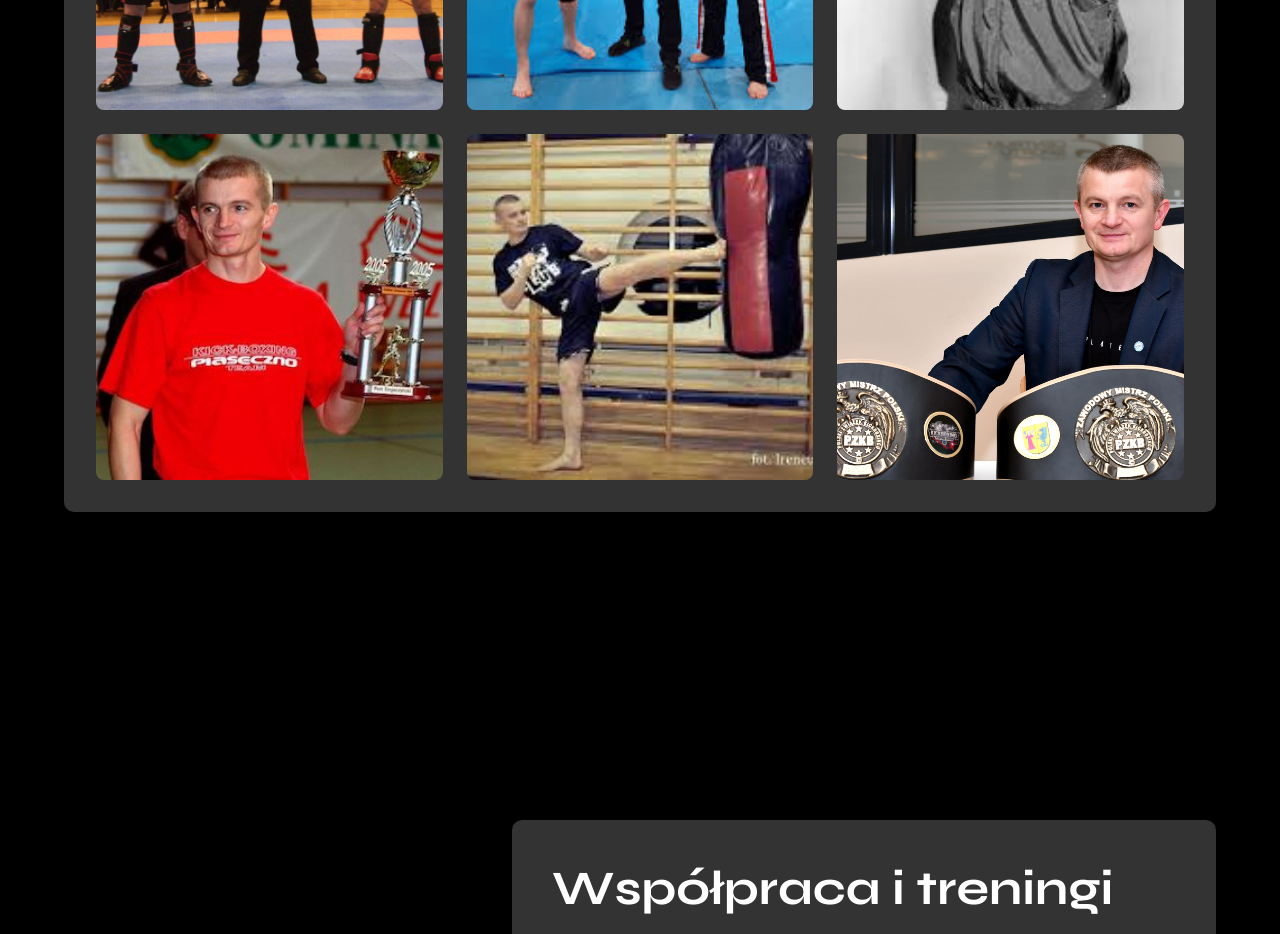
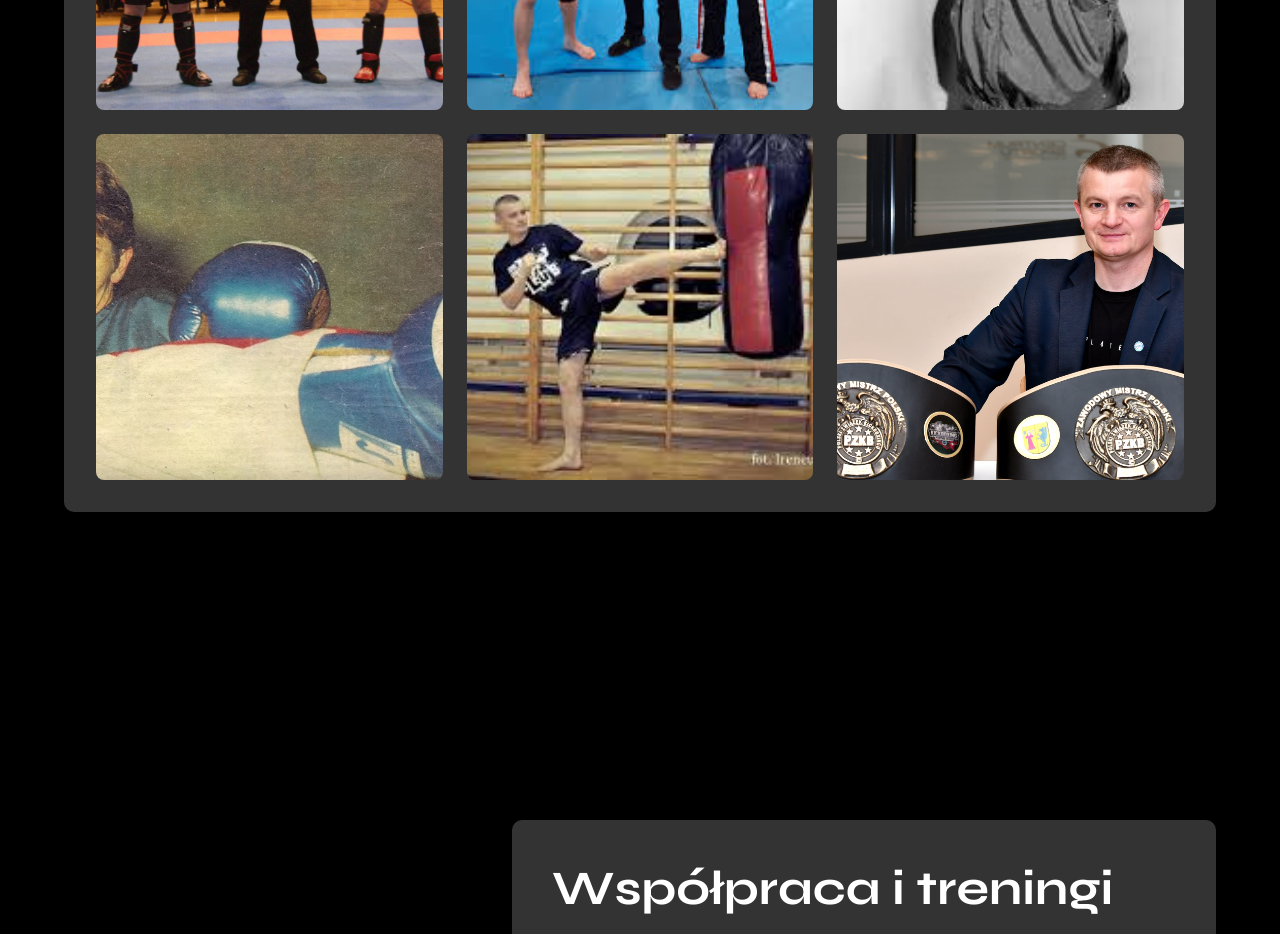
Before and after one commit to PavelGitH/PS3, a plain HTML site: page index.html in a window 1280 px wide. Shown: the part 3580-4514 px from the top of the page. Drawn offline with Linux system fonts and the light colour scheme.

Commit message:
Update index.html

```diff
--- a/index.html
+++ b/index.html
@@ -129,7 +129,7 @@
         <img src="images/459626101_8152171624851736_6794607128837374249_n.jpg" alt="Galeria 1" />
         <img src="images/images-3.jpg" alt="Galeria 2" />
         <img src="images/images-4.jpg" alt="Galeria 3" />
-        <img src="images/Piotr_Siegoczyński_2.jpeg" alt="Galeria 4" />
+        <img src="images/ps.jpg" alt="Galeria 4" />
         <img src="images/images-2.jpg" alt="Galeria 5" />
         <img src="images/134112064_4150129008334773_6449770483946255046_n.jpg" alt="Galeria 6" />
       </div>
```
